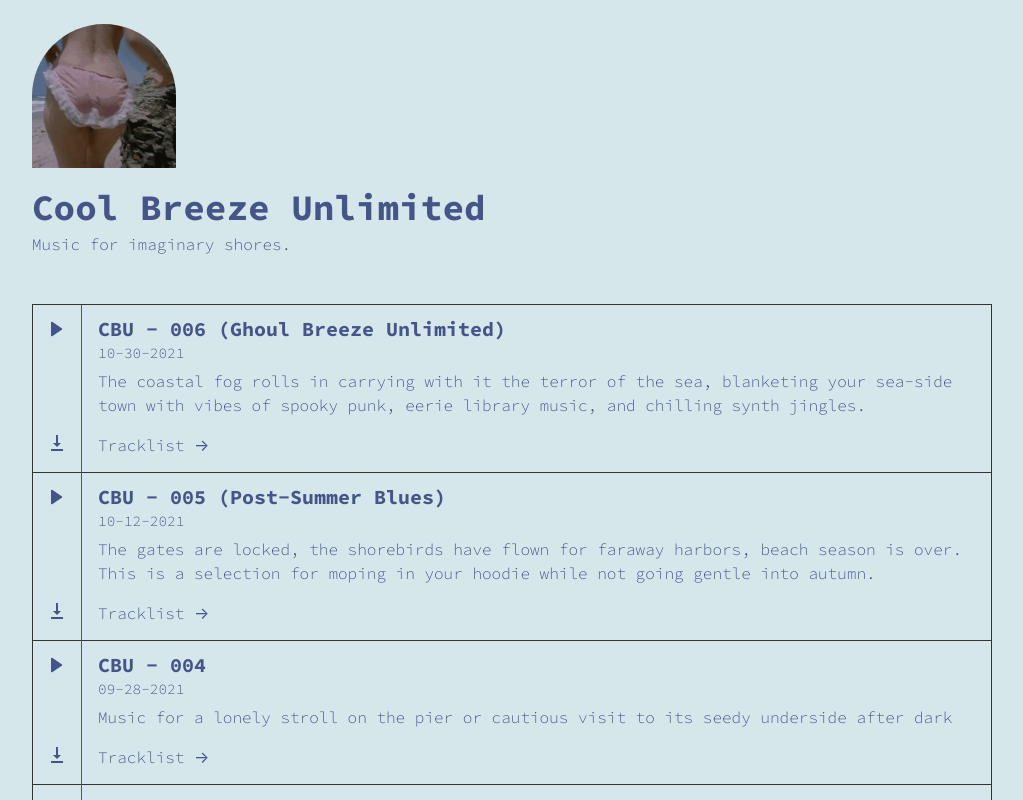
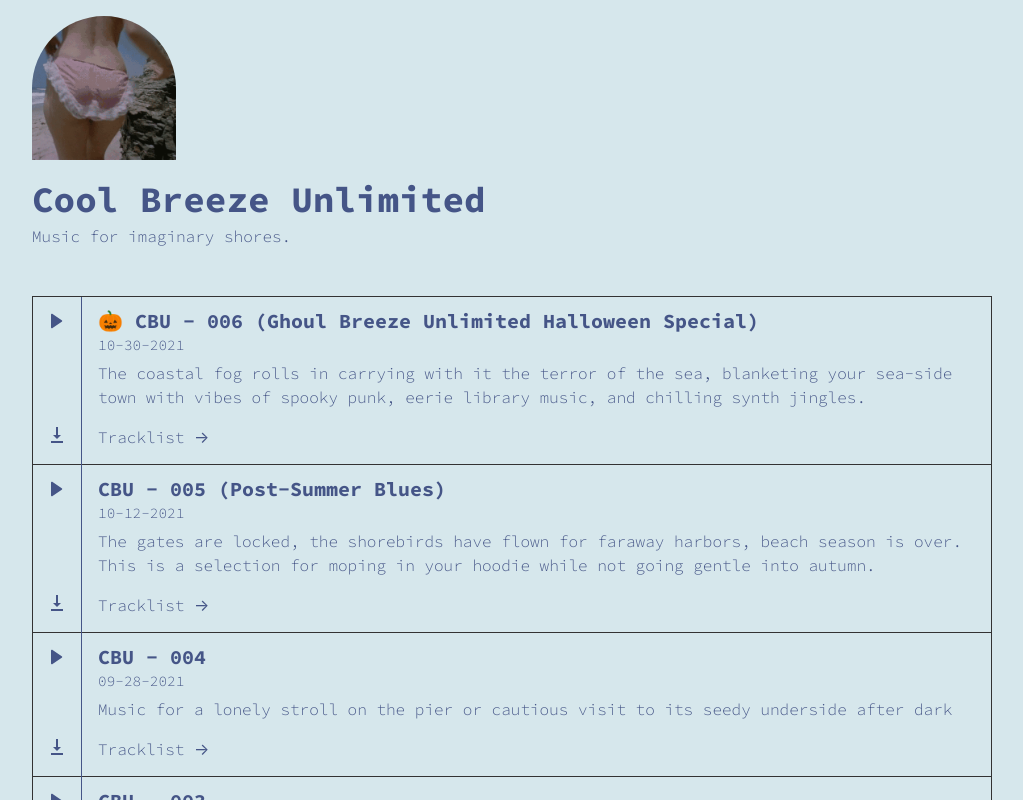
Before and after one commit to yungbeto/CBU, a Next.js app: page / in a window 1280 px wide. Shown: the whole page, without its empty margins (128-1151 px from the left). Built offline with nearby package versions, Linux system fonts and the light colour scheme.

Commit message:
fixed header padding

```diff
--- a/components/Header/Header.module.scss
+++ b/components/Header/Header.module.scss
@@ -5,11 +5,12 @@
   flex-direction: column;
   align-items: flex-start;
   color: #455587;
-  padding-top: 1.5rem;
+  padding: 1.5rem 1.5rem 0 1.5rem;
   margin: auto;
   @media (min-width: 560px) {
     max-width: 60rem;
-    margin:auto;
+    margin: auto;
+    padding: 1rem 0 0 0 ;
   }
 }
 .gif {
--- a/posts/cbu-006.md
+++ b/posts/cbu-006.md
@@ -1,5 +1,5 @@
 ---
-title: 'CBU - 006 (Ghoul Breeze Unlimited)'
+title: '🎃 CBU - 006 (Ghoul Breeze Unlimited Halloween Special)'
 date: '10-30-2021'
 slug: 'The coastal fog rolls in carrying with it the terror of the sea, blanketing your sea-side town with vibes of spooky punk, eerie library music, and chilling synth jingles.'
 url: 'https://feeds.soundcloud.com/stream/1150870870-dorissaturday-cbu-006-goul-breeze-unlimted.mp3'
```
